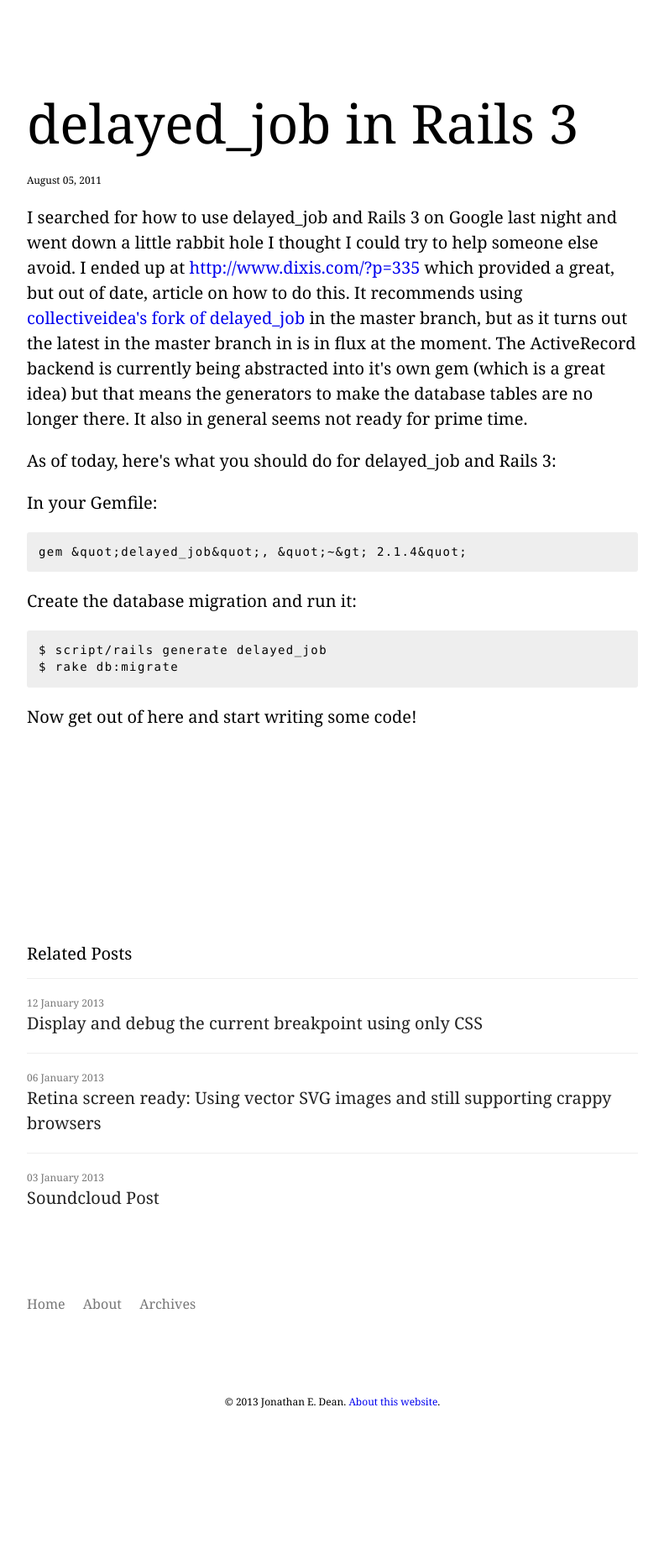
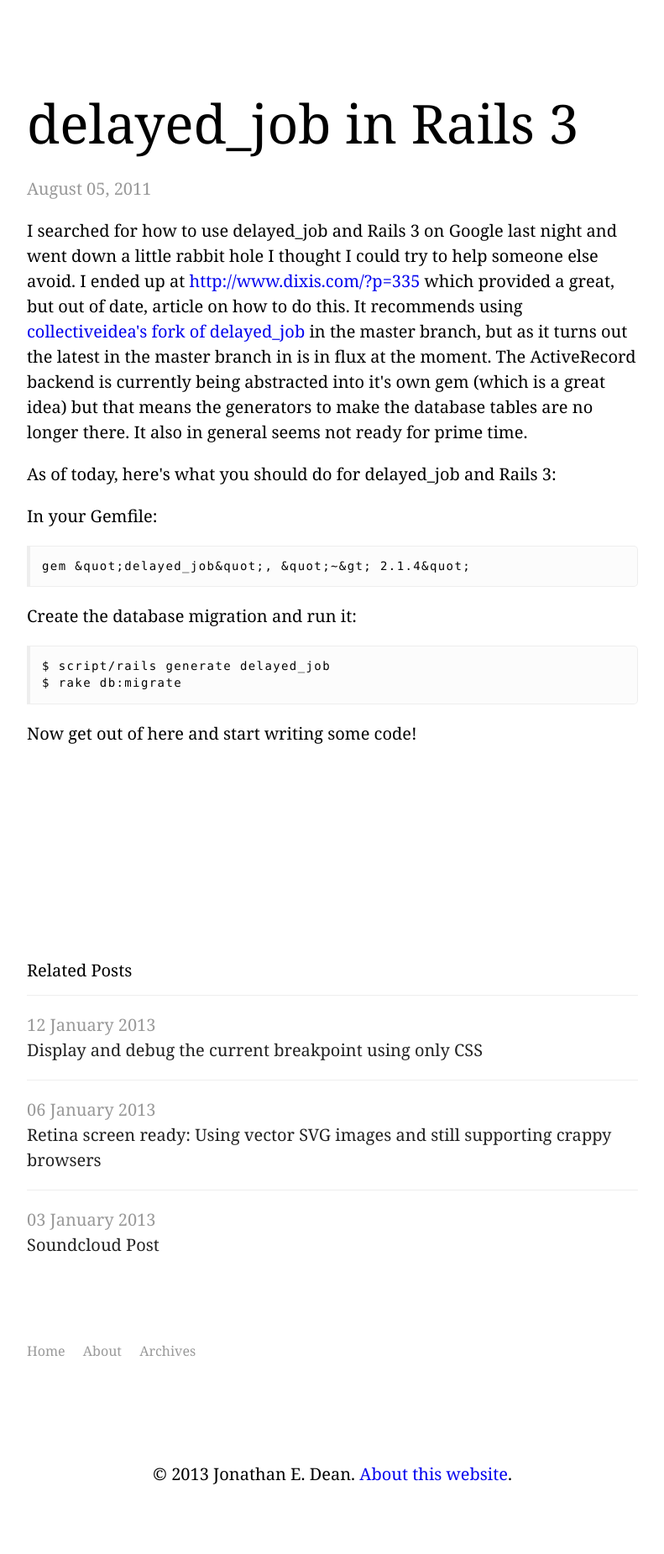
Before and after one commit to jonathandean/jonathandean.github.io, a Jekyll site: the page built from _posts/2011-08-05-delayed_job-in-rails-3.html, in a window 1280 px wide. Shown: the whole page at 84% size, without its empty margins (244-1035 px from the left). Built offline with Jekyll 4.4.1, drawn with Linux system fonts in a browser that asks for light colours; before the commit the page ends 1735 px from its top, so only the background shows below that.

Commit message:
Update code and date colors (and compiled css from last couple of commits)

```diff
--- a/css/i.css
+++ b/css/i.css
@@ -394,13 +394,12 @@
     font-size: 32px; } }
 .post footer {
   color: #eeeeee; }
+.post .time {
+  color: #999999; }
 
 @media screen and (min-width: 100px) and (max-width: 479px) {
   .h1-r {
     font-size: 32px; } }
-
-.meta {
-  font-size: 12px; }
 
 .ct {
   text-align: center; }
@@ -430,7 +429,7 @@
   text-transform: uppercase; }
 
 date {
-  color: #777777; }
+  color: #999999; }
 
 .bb {
   border-bottom: 1px dotted #eeeeee; }
@@ -460,7 +459,7 @@
   font-weight: bold; }
 .post dd {
   margin-bottom: .5em;
-  color: #777777; }
+  color: #999999; }
 .post ul {
   list-style-type: disc; }
 .post ol {
@@ -481,7 +480,7 @@
   nav[role="navigation"] li a,
   ul.social li a {
     font-weight: 100;
-    color: #777777;
+    color: #999999;
     display: block;
     padding-right: 1em;
     text-decoration: none; }
@@ -773,8 +772,11 @@
 
 /* Literal.Number.Integer.Long */
 code {
-  border-radius: 3px;
-  background-color: #eeeeee;
+  border-top-right-radius: 5px;
+  border-bottom-right-radius: 5px;
+  border: 1px solid #eeeeee;
+  border-left-width: 4px;
+  background-color: #fcfcfc;
   display: block;
   font-family: Consolas,  "Andale Mono WT",  "Andale Mono",  "Lucida Console",  "Lucida Sans Typewriter",  "DejaVu Sans Mono",  "Bitstream Vera Sans Mono",  "Liberation Mono",  "Nimbus Mono L",  Monaco,  "Courier New",  Courier,  monospace;
   font-size: 14px;
```
Also changed, not shown: _sass/_code.scss (+6 -2 lines), _sass/_colors.scss (+5 -4 lines).
